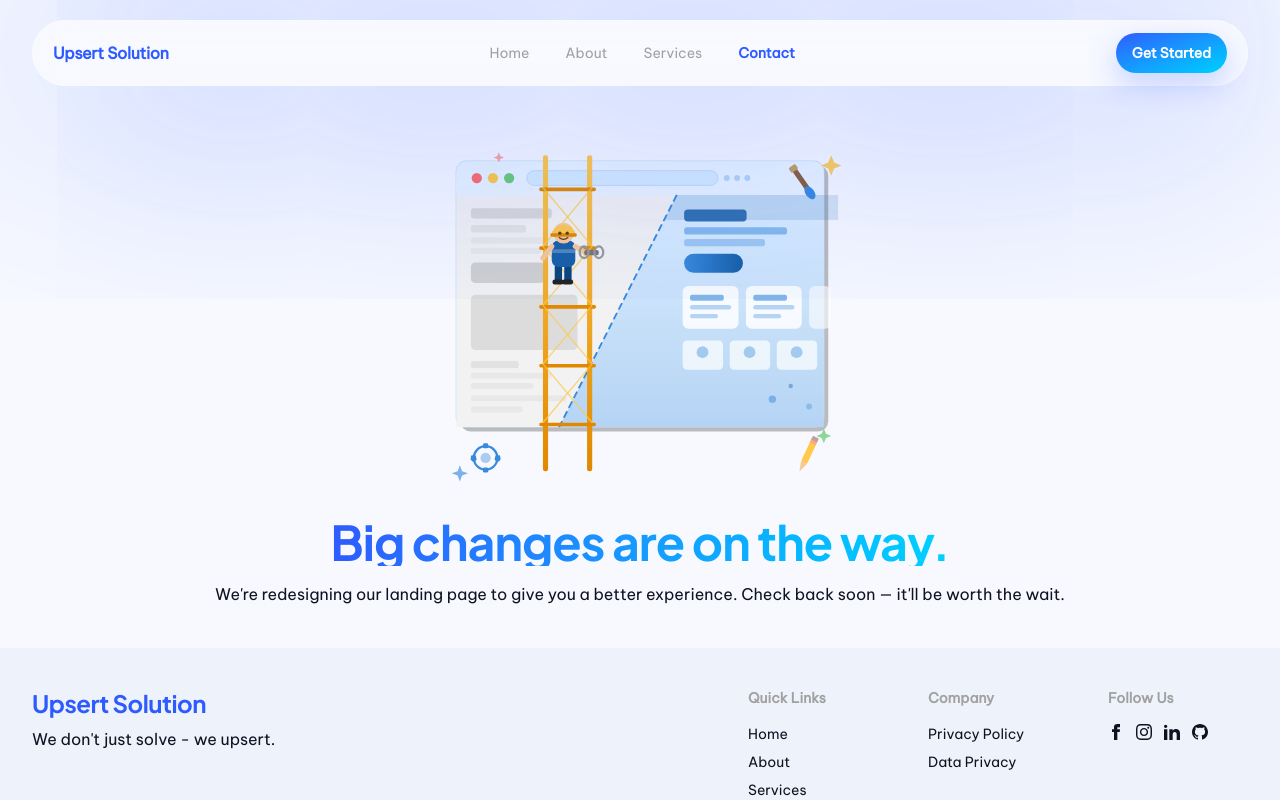
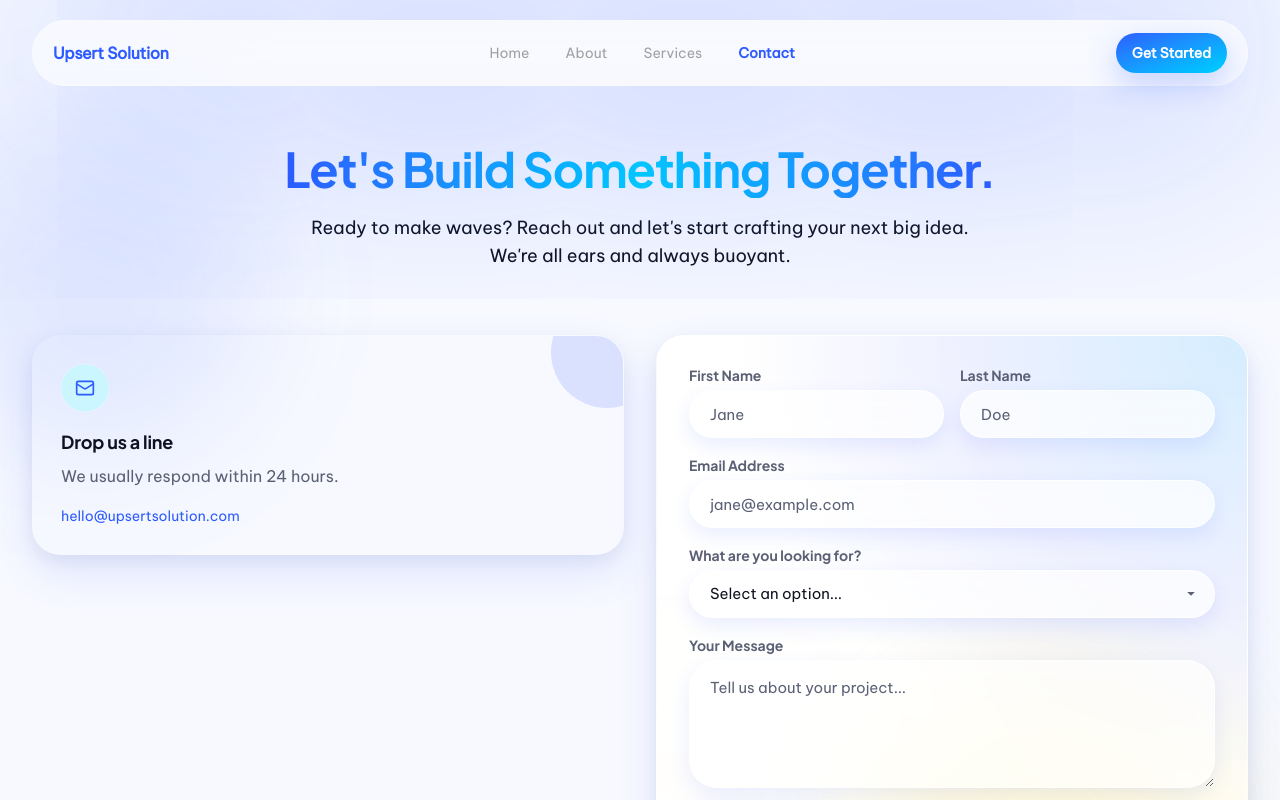
Before and after one commit to Upsert-Solution/landing-page, a Next.js app: page /contact in a window 1280 px wide. Shown: the top 800 px of the page. Built offline with nearby package versions, Linux system fonts and the light colour scheme.

Commit message:
feat: add contact page components with form and info cards for user inquiries

```diff
--- /dev/null
+++ b/app/contact/_components/contact-sections.tsx
@@ -0,0 +1,156 @@
+import Image from "next/image";
+
+import type { ComponentPropsWithoutRef } from "react";
+import type { LucideIcon } from "lucide-react";
+import { Mail, Send } from "lucide-react";
+
+import { Button, CardContainer, Flex, Input, Select, Textarea } from "@/src/components/ui";
+import { cn } from "@/src/lib/utils";
+import { submitContact } from "../actions";
+
+type InfoItem = {
+  label: string;
+  href?: string;
+};
+
+type InfoCard = {
+  title: string;
+  description: string;
+  icon: LucideIcon;
+  iconClass: string;
+  cornerClass: string;
+  items: InfoItem[];
+  image?: string;
+  imageAlt?: string;
+};
+
+const infoCards: InfoCard[] = [
+  {
+    title: "Drop us a line",
+    description: "We usually respond within 24 hours.",
+    icon: Mail,
+    iconClass: "bg-brand-secondary/20 text-brand-primary",
+    cornerClass: "-top-10 -right-10 bg-brand-primary/15",
+    items: [{ label: "hello@upsertsolution.com", href: "mailto:hello@upsertsolution.com" }],
+  },
+  //   {
+  //     title: "Our Bubble",
+  //     description: "Come float with us at our HQ.",
+  //     icon: MapPin,
+  //     iconClass: "bg-brand-tertiary/35 text-neutral-800",
+  //     cornerClass: "-top-10 -right-10 bg-brand-tertiary/20",
+  //     items: [{ label: "123 Bubbly Blvd, Suite 404" }, { label: "San Francisco, CA 94107" }],
+  //   },
+];
+
+const contactTopics = [
+  { value: "business-website", label: "Business Website" },
+  { value: "landing-page", label: "Landing Page" },
+  { value: "redesign", label: "Website Redesign" },
+  { value: "support", label: "Ongoing Support" },
+];
+
+type FieldLabelProps = ComponentPropsWithoutRef<"label">;
+
+const FieldLabel = ({ className, ...props }: FieldLabelProps) => {
+  return <label className={cn("flex flex-col gap-2 text-sm", className)} {...props} />;
+};
+
+type FieldLabelTextProps = ComponentPropsWithoutRef<"span">;
+
+const FieldLabelText = ({ className, ...props }: FieldLabelTextProps) => {
+  return <span className={cn("type-label text-text-muted", className)} {...props} />;
+};
+
+export const InfoCardList = () => {
+  return (
+    <Flex direction="col" align="stretch" gap="lg" className="w-full">
+      {infoCards.map((card) => {
+        const Icon = card.icon;
+
+        return (
+          <CardContainer key={card.title} direction="col" align="start" gap="md" className="relative overflow-hidden p-7">
+            <span aria-hidden="true" className={cn("pointer-events-none absolute h-28 w-28 rounded-full", card.cornerClass)} />
+            <div className="relative flex h-12 w-12 items-center justify-center overflow-hidden rounded-full bg-surface-1">
+              {card.image ? (
+                <Image src={card.image} alt={card.imageAlt ?? card.title} fill sizes="48px" className="object-cover" />
+              ) : (
+                <span className={cn("flex h-12 w-12 items-center justify-center rounded-full", card.iconClass)}>
+                  <Icon className="h-5 w-5" aria-hidden="true" />
+                </span>
+              )}
+            </div>
+            <div className="space-y-2">
+              <h3 className="text-lg font-semibold">{card.title}</h3>
+              <p className="text-text-muted">{card.description}</p>
+            </div>
+            <div className="space-y-1 text-sm text-text-secondary">
+              {card.items.map((item) =>
+                item.href ? (
+                  <a key={item.label} href={item.href} className="text-brand-primary hover:text-brand-primary/80 transition-colors">
+                    {item.label}
+                  </a>
+                ) : (
+                  <p key={item.label}>{item.label}</p>
+                ),
+              )}
+            </div>
+          </CardContainer>
+        );
+      })}
+    </Flex>
+  );
+};
+
+export const ContactForm = () => {
+  return (
+    <CardContainer
+      direction="col"
+      align="stretch"
+      gap="lg"
+      className="w-full p-7 sm:p-8 border border-white/70 bg-[radial-gradient(120%_120%_at_100%_0%,rgba(150,216,255,0.35)_0%,rgba(235,237,255,0.7)_42%,rgba(255,255,255,0.95)_72%),radial-gradient(120%_120%_at_0%_100%,rgba(255,214,0,0.18)_0%,rgba(255,214,0,0)_55%)]"
+    >
+      <form action={submitContact} className="space-y-5">
+        <div className="grid gap-4 sm:grid-cols-2">
+          <FieldLabel>
+            <FieldLabelText>First Name</FieldLabelText>
+            <Input name="firstName" placeholder="Jane" autoComplete="given-name" required variant="glass" />
+          </FieldLabel>
+          <FieldLabel>
+            <FieldLabelText>Last Name</FieldLabelText>
+            <Input name="lastName" placeholder="Doe" autoComplete="family-name" required variant="glass" />
+          </FieldLabel>
+        </div>
+
+        <FieldLabel>
+          <FieldLabelText>Email Address</FieldLabelText>
+          <Input name="email" type="email" placeholder="jane@example.com" autoComplete="email" required variant="glass" />
+        </FieldLabel>
+
+        <FieldLabel>
+          <FieldLabelText>What are you looking for?</FieldLabelText>
+          <Select name="topic" required defaultValue="" variant="glass">
+            <option value="" disabled>
+              Select an option...
+            </option>
+            {contactTopics.map((topic) => (
+              <option key={topic.value} value={topic.value}>
+                {topic.label}
+              </option>
+            ))}
+          </Select>
+        </FieldLabel>
+
+        <FieldLabel>
+          <FieldLabelText>Your Message</FieldLabelText>
+          <Textarea name="message" placeholder="Tell us about your project..." required variant="glass" />
+        </FieldLabel>
+
+        <Button type="submit" size="sm" className="gap-2 self-start">
+          Send Message
+          <Send className="h-4 w-4" aria-hidden="true" />
+        </Button>
+      </form>
+    </CardContainer>
+  );
+};
--- /dev/null
+++ b/app/contact/actions.ts
@@ -0,0 +1,56 @@
+"use server";
+
+const getFieldValue = (formData: FormData, key: string) => {
+  const value = formData.get(key);
+  return typeof value === "string" ? value.trim() : "";
+};
+
+const getContactEndpoint = () => {
+  const endpoint = process.env.CONTACT_FORM_ENDPOINT ?? process.env.NEXT_PUBLIC_CONTACT_ENDPOINT;
+  if (!endpoint) {
+    throw new Error("Missing CONTACT_FORM_ENDPOINT in environment.");
+  }
+
+  return endpoint;
+};
+
+const buildContactPayload = (formData: FormData) => {
+  return {
+    firstName: getFieldValue(formData, "firstName"),
+    lastName: getFieldValue(formData, "lastName"),
+    email: getFieldValue(formData, "email"),
+    topic: getFieldValue(formData, "topic"),
+    message: getFieldValue(formData, "message"),
+    source: "contact-page",
+  };
+};
+
+const buildContactHeaders = () => {
+  const headers: HeadersInit = {
+    "Content-Type": "application/json",
+  };
+
+  const token = process.env.CONTACT_FORM_TOKEN ?? process.env.NEXT_PUBLIC_CONTACT_TOKEN;
+  if (token) {
+    headers.Authorization = `Bearer ${token}`;
+  }
+
+  return headers;
+};
+
+export const submitContact = async (formData: FormData) => {
+  const endpoint = getContactEndpoint();
+  const payload = buildContactPayload(formData);
+  const headers = buildContactHeaders();
+
+  const response = await fetch(endpoint, {
+    method: "POST",
+    headers,
+    body: JSON.stringify(payload),
+    cache: "no-store",
+  });
+
+  if (!response.ok) {
+    throw new Error("Contact request failed.");
+  }
+};
--- a/app/contact/page.tsx
+++ b/app/contact/page.tsx
@@ -1,7 +1,30 @@
-import Changes from "@/src/components/changes";
+import { Flex, Grid } from "@/src/components/ui";
+import { ContactForm, InfoCardList } from "./_components/contact-sections";
 
 const page = () => {
-  return <Changes />;
+  return (
+    <div className="relative flex flex-col gap-12 lg:gap-16 pb-20">
+      <div aria-hidden="true" className="pointer-events-none absolute -left-24 top-8 h-80 w-80 rounded-full bg-brand-primary/10 blur-3xl" />
+      <div
+        aria-hidden="true"
+        className="pointer-events-none absolute -bottom-24 right-6 h-96 w-96 rounded-[60%_40%_30%_70%/60%_30%_70%_40%] bg-brand-tertiary/15 blur-3xl"
+      />
+
+      <Flex as="section" direction="col" align="center" className="text-center gap-4 pt-6 lg:pt-10">
+        <h1 className="type-h1 text-balance bg-linear-to-r from-brand-primary via-brand-secondary to-brand-primary bg-clip-text text-transparent">
+          Let&apos;s Build Something Together.
+        </h1>
+        <p className="type-body-lg text-text-secondary max-w-2xl">
+          Ready to make waves? Reach out and let&apos;s start crafting your next big idea. We&apos;re all ears and always buoyant.
+        </p>
+      </Flex>
+
+      <Grid as="section" cols={1} mdCols={2} gap="xl" className="items-start">
+        <InfoCardList />
+        <ContactForm />
+      </Grid>
+    </div>
+  );
 };
 
 export default page;
```
